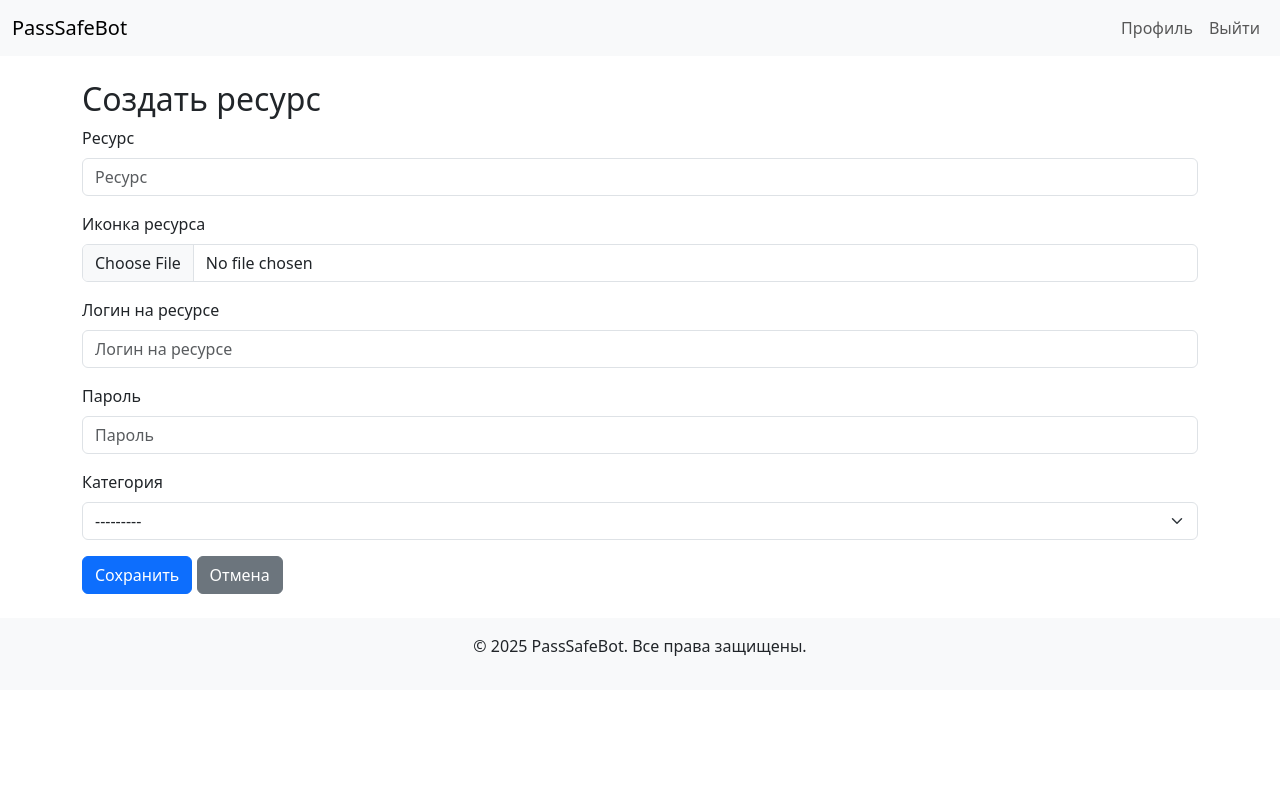
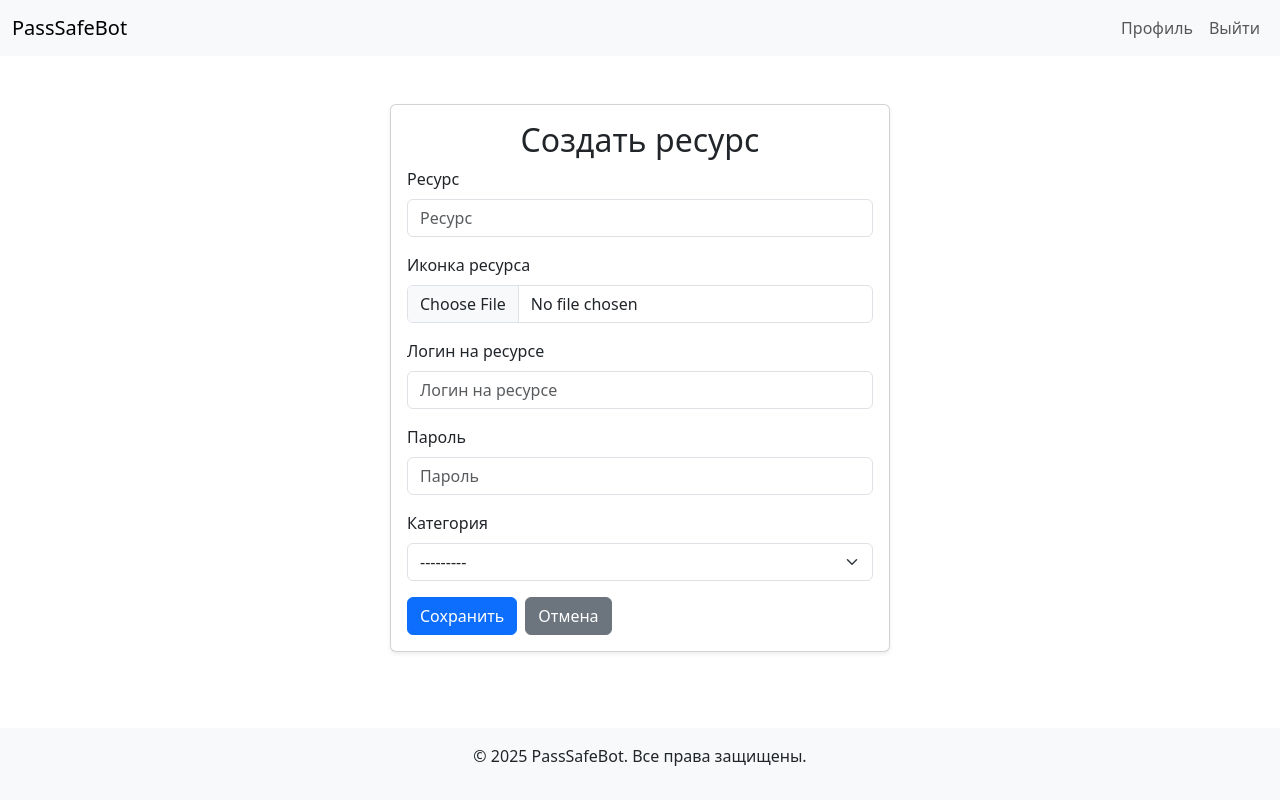
Before and after one commit to AKhlebnov/passsafebot, a Django app: page /passwords/create/ in a window 1280 px wide. Run offline with Django 4.2, Linux system fonts and the light colour scheme; the visitor is signed in with stand-in values (Sample User, id 1); data that the repository does not hold is empty; parts of the project's set-up code (start-up, migrations or seed data) failed here and were passed over; some libraries are stand-ins or nearby versions.

Commit message:
Improve UI: add form container and make footer sticky to bottom

```diff
--- a/backend/templates/base.html
+++ b/backend/templates/base.html
@@ -10,10 +10,10 @@
     <title>{% block title %}PassSafeBot{% endblock %}</title>
     {% bootstrap_css %}
 </head>
-<body>
+<body class="d-flex flex-column min-vh-100">
     {% include 'includes/header.html' %}
 
-    <main class="container my-4">
+    <main class="container my-4 flex-grow-1">
         {% block content %}{% endblock %}
     </main>
 
--- a/backend/templates/passwords/password_form.html
+++ b/backend/templates/passwords/password_form.html
@@ -1,11 +1,21 @@
 {% extends "base.html" %}
 {% load django_bootstrap5 %}
 {% block content %}
-  <h2>{% if object %}Редактировать{% else %}Создать{% endif %} ресурс</h2>
-  <form method="post">
-    {% csrf_token %}
-    {% bootstrap_form form %}
-    {% bootstrap_button button_type="submit" content="Сохранить" %}
-    <a href="{% url 'passwords:password_list' %}" class="btn btn-secondary">Отмена</a>
-  </form>
+  <div class="container mt-4 d-flex justify-center">
+    <div class="card mx-auto shadow-sm" style="max-width: 500px; width: 100%;">
+      <div class="card-body">
+        <h2 class="card-title text-center">
+          {% if object %}Редактировать{% else %}Создать{% endif %} ресурс
+        </h2>
+        <form method="post">
+          {% csrf_token %}
+          {% bootstrap_form form %}
+          <div class="d-flex justify-between mt-3">
+            {% bootstrap_button button_type="submit" content="Сохранить" %}
+            <a href="{% url 'passwords:password_list' %}" class="btn btn-secondary ms-2">Отмена</a>
+          </div>
+        </form>
+      </div>
+    </div>
+  </div>
 {% endblock %}
```
